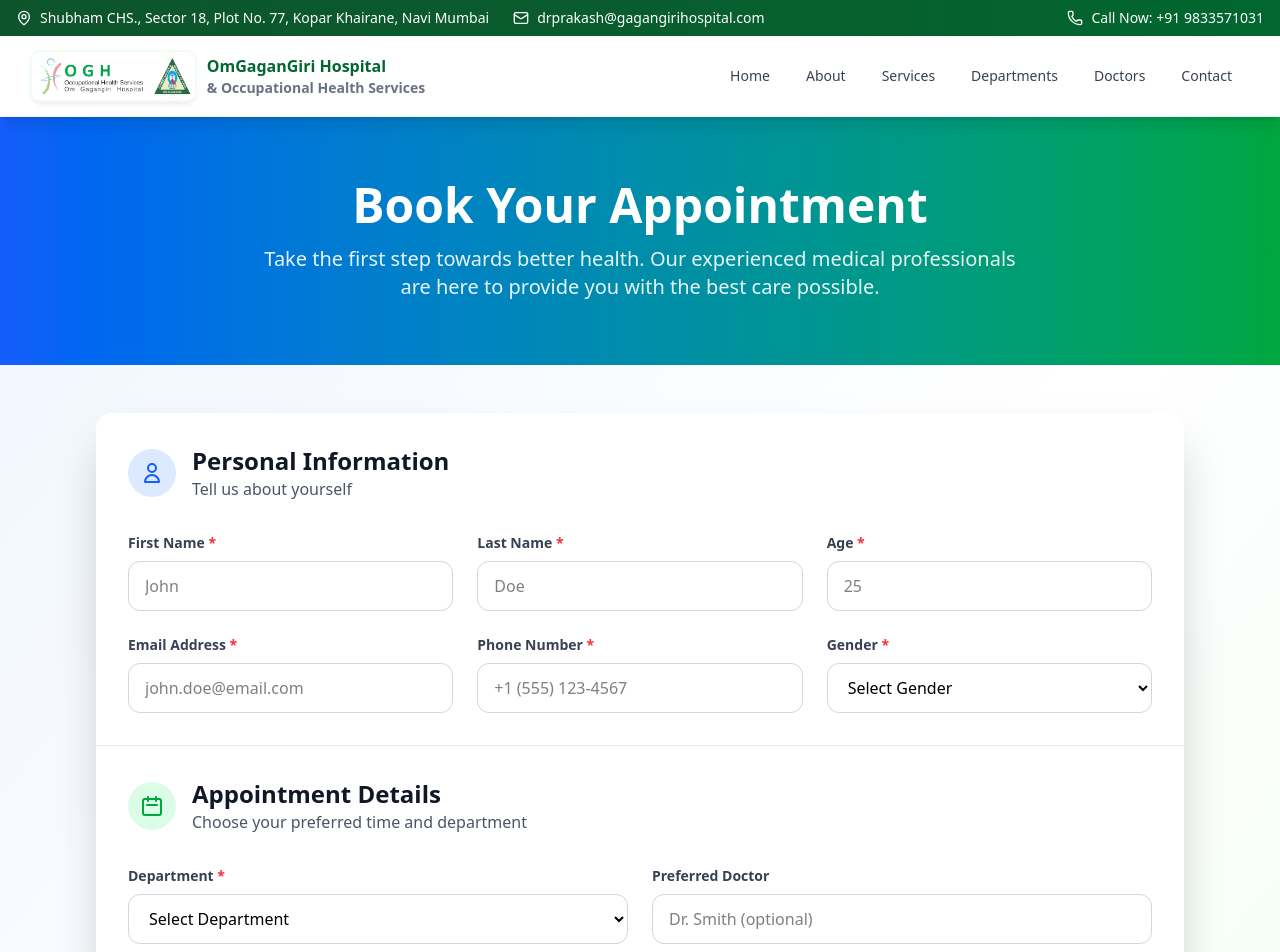
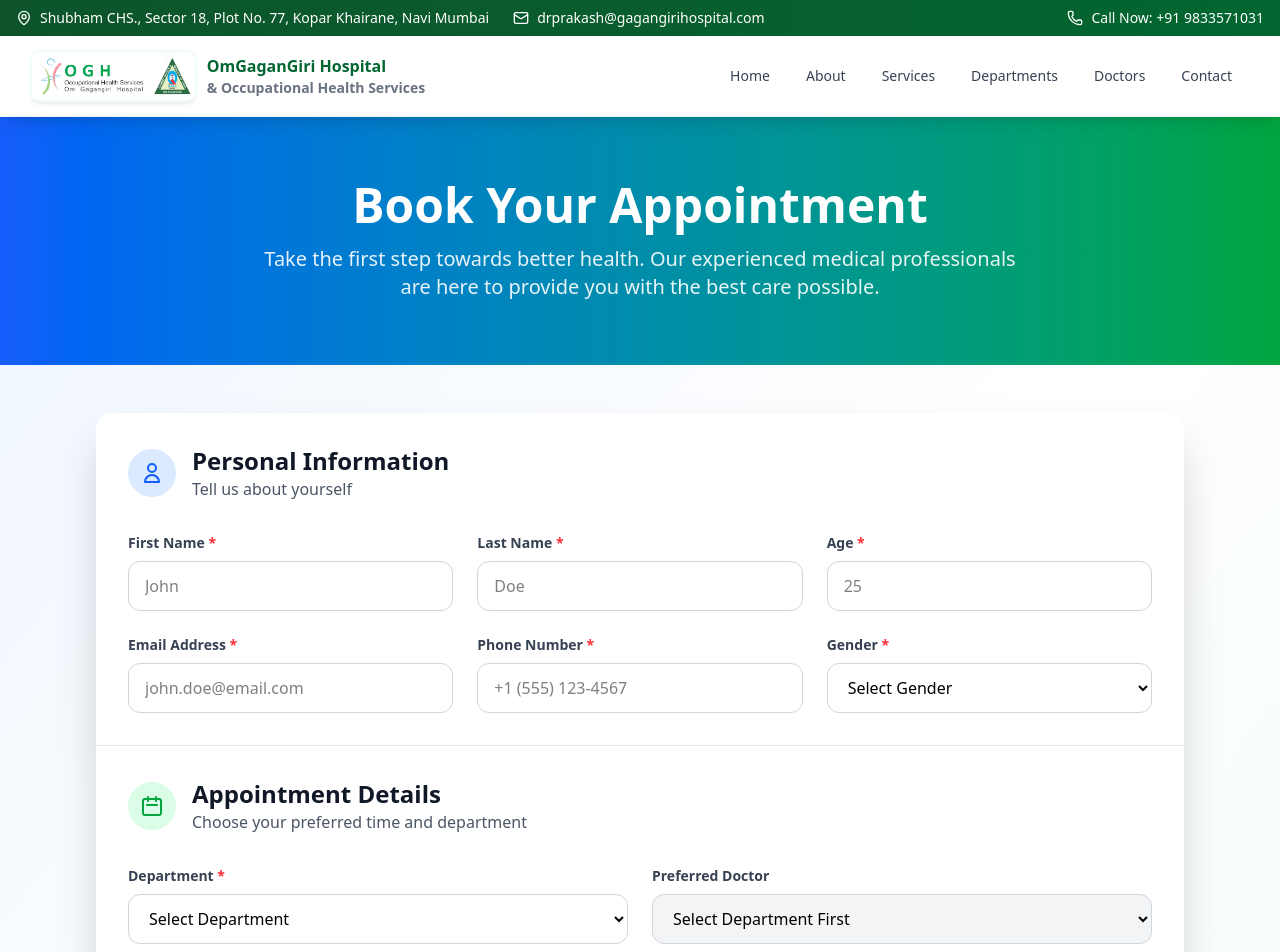
Before and after one commit to Nitish0777/ogh, a React (Vite) app: page /book-appointment in a window 1280 px wide. Shown: the top 952 px of the page. Built offline with nearby package versions, Linux system fonts and the light colour scheme.

Commit message:
Update healthcare statistics, refine location details, and enhance doctor selection functionality for improved user experience

```diff
--- a/src/components/HealthcareOverview.jsx
+++ b/src/components/HealthcareOverview.jsx
@@ -19,7 +19,7 @@ const HealthcareOverview = () => {
 
   const stats = [
     {
-      number: "3+",
+      number: "8+",
       label: "Expert Doctors",
       icon: <Users className="w-8 h-8" />,
       color: "from-green-500 to-green-600"
@@ -31,7 +31,7 @@ const HealthcareOverview = () => {
       color: "from-green-500 to-green-600"
     },
     {
-      number: "40+",
+      number: "20+",
       label: "Years Experience",
       icon: <Clock className="w-8 h-8" />,
       color: "from-green-500 to-green-600"
--- a/src/components/LocationSection.jsx
+++ b/src/components/LocationSection.jsx
@@ -12,7 +12,7 @@ const LocationsSection = () => {
     {
       image: hospital,
       title: "Om Gagangiri Hospital & & Occupational Health Services",
-      address: "Plot No. 123, Sector 10, Koparkhairne, Navi Mumbai - 400709",
+      address: "Plot no. 77, Shubham CHS Ltd, near Bharat bank, Sector 18, KoparKhairane, Navi Mumbai, Maharashtra 400709",
       phone: "+91 7666 6711 11",
       coordinates: { lat: 19.1009, lng: 73.0080 },
       googleMapsUrl: "https://maps.app.goo.gl/29UgHtm617PTsD5j7",
--- a/src/pages/BookAppointment.jsx
+++ b/src/pages/BookAppointment.jsx
@@ -22,15 +22,157 @@ const BookAppointment = () => {
   const [submitStatus, setSubmitStatus] = useState(null);
 
   const departments = [
-    { id: 'cardiology', name: 'Cardiology', icon: '❤️' },
-    { id: 'dermatology', name: 'Dermatology', icon: '🧴' },
-    { id: 'endocrinology', name: 'Endocrinology', icon: '🩺' },
-    { id: 'gastroenterology', name: 'Gastroenterology', icon: '🫁' },
-    { id: 'neurology', name: 'Neurology', icon: '🧠' },
-    { id: 'orthopedics', name: 'Orthopedics', icon: '🦴' },
-    { id: 'pediatrics', name: 'Pediatrics', icon: '👶' },
-    { id: 'psychiatry', name: 'Psychiatry', icon: '🧘' },
-    { id: 'emergency', name: 'Emergency Medicine', icon: '🚨' }
+    { id: 'endocrinology', name: 'Endocrinology' },
+    { id: 'gastroenterology', name: 'Gastroenterology' },
+    { id: 'neurology', name: 'Neurology' },
+    { id: 'orthopedics', name: 'Orthopedics' },
+    { id: 'pediatrics', name: 'Pediatrics' },
+    { id: 'psychiatry', name: 'Psychiatry' },
+    { id: 'emergency', name: 'Emergency Medicine' },
+    { id: 'surgery', name: 'Surgery' },
+    { id: 'gynecology', name: 'Gynecology' },
+    { id: 'oncology', name: 'Oncology' },
+    { id: 'nephrology', name: 'Nephrology' },
+    { id: 'spine', name: 'Spine Surgery' },
+    { id: 'plastic', name: 'Plastic Surgery' },
+    { id: 'general', name: 'General Medicine' },
+    { id: 'pathology', name: 'Pathology' },
+    { id: 'urology', name: 'Urology' },
+    { id: 'critical', name: 'Critical Care' },
+    { id: 'anesthesia', name: 'Anesthesia' },
+    { id: 'ent', name: 'ENT' },
+    { id: 'ophthalmology', name: 'Ophthalmology' }
+  ];
+
+  const doctors = [
+    {
+      id: 1,
+      name: 'Dr. Prakash Shendge',
+      specialization: 'General & Laparoscopic Surgeon',
+      department: 'surgery',
+      experience: '26+ Years',
+      availability: 'Mon - Fri: 11:00 AM - 1:00 PM & 7 PM to 9 PM'
+    },
+    {
+      id: 2,
+      name: 'Dr. Rekha Kaushal',
+      specialization: 'Gynaecologists',
+      department: 'gynecology',
+      experience: '14+ Years',
+      availability: 'Mon - Sat: 10:00 AM - 6:00 PM'
+    },
+    {
+      id: 3,
+      name: 'Dr. Shirish Shetty',
+      specialization: 'Oncology',
+      department: 'oncology',
+      experience: '15+ Years',
+      availability: 'Tue - Sat: 8:00 AM - 4:00 PM'
+    },
+    {
+      id: 4,
+      name: 'Dr. Amit Nagrik',
+      specialization: 'Nephrologist',
+      department: 'nephrology',
+      experience: '11+ Years',
+      availability: 'Mon - Fri: 10:00 AM - 4:00 PM'
+    },
+    {
+      id: 5,
+      name: 'Dr. Arvind Vatkar',
+      specialization: 'Spine Surgeon',
+      department: 'spine',
+      experience: '13+ Years',
+      availability: 'Tue - Sat: 9:00 AM - 3:00 PM'
+    },
+    {
+      id: 6,
+      name: 'Dr. Manpreet Juneja',
+      specialization: 'Plastic Surgeon',
+      department: 'plastic',
+      experience: '10+ Years',
+      availability: 'Wed - Sun: 11:00 AM - 5:00 PM'
+    },
+    {
+      id: 7,
+      name: 'Dr. Vikas Deshmukh',
+      specialization: 'General Medicine',
+      department: 'general',
+      experience: '12+ Years',
+      availability: 'Mon - Sat: 8:00 AM - 6:00 PM'
+    },
+    {
+      id: 8,
+      name: 'Dr. Sachin Kale',
+      specialization: 'Orthopaedics',
+      department: 'orthopedics',
+      experience: '14+ Years',
+      availability: 'Mon - Fri: 9:00 AM - 5:00 PM'
+    },
+    {
+      id: 9,
+      name: 'Dr. Shonit Agarwal',
+      specialization: 'Pathologist',
+      department: 'pathology',
+      experience: '11+ Years',
+      availability: 'Mon - Sat: 7:00 AM - 3:00 PM'
+    },
+    {
+      id: 10,
+      name: 'Dr. Amit Bhoir',
+      specialization: 'Urologist',
+      department: 'urology',
+      experience: '13+ Years',
+      availability: 'Mon - Fri: 10:00 AM - 4:00 PM'
+    },
+    {
+      id: 11,
+      name: 'Dr. Mustafa',
+      specialization: 'Pediatrician',
+      department: 'pediatrics',
+      experience: '8+ Years',
+      availability: 'Mon - Sat: 9:00 AM - 5:00 PM'
+    },
+    {
+      id: 12,
+      name: 'Dr. Rohit Moharir',
+      specialization: 'Critical Care Intensivist',
+      department: 'critical',
+      experience: '12+ Years',
+      availability: 'Available 24/7 for emergencies'
+    },
+    {
+      id: 13,
+      name: 'Dr. Vikas Deshmukh',
+      specialization: 'Psychiatrist',
+      department: 'psychiatry',
+      experience: '10+ Years',
+      availability: 'Mon - Fri: 2:00 PM - 7:00 PM'
+    },
+    {
+      id: 14,
+      name: 'Dr. Rajendra Khade',
+      specialization: 'Anesthetist',
+      department: 'anesthesia',
+      experience: '15+ Years',
+      availability: 'Available during surgical procedures'
+    },
+    {
+      id: 15,
+      name: 'Dr. Sachin Nemane',
+      specialization: 'ENT Specialist',
+      department: 'ent',
+      experience: '9+ Years',
+      availability: 'Tue - Sat: 10:00 AM - 4:00 PM'
+    },
+    {
+      id: 16,
+      name: 'Dr. Rajpal Usnale',
+      specialization: 'Ophthalmologist',
+      department: 'ophthalmology',
+      experience: '11+ Years',
+      availability: 'Mon - Fri: 9:00 AM - 3:00 PM'
+    }
   ];
 
   const timeSlots = [
@@ -60,7 +202,9 @@ const BookAppointment = () => {
     const { name, value } = e.target;
     setFormData(prev => ({
       ...prev,
-      [name]: value
+      [name]: value,
+      // Clear doctor selection when department changes
+      ...(name === 'department' && { doctor: '' })
     }));
 
     // Clear error when user starts typing
@@ -112,6 +256,18 @@ const BookAppointment = () => {
     const tomorrow = new Date();
     tomorrow.setDate(tomorrow.getDate() + 1);
     return tomorrow.toISOString().split('T')[0];
+  };
+
+  // Get available doctors for selected department
+  const getAvailableDoctors = () => {
+    if (!formData.department) return [];
+    return doctors.filter(doctor => doctor.department === formData.department);
+  };
+
+  // Get departments that have doctors available
+  const getAvailableDepartments = () => {
+    const departmentsWithDoctors = new Set(doctors.map(doctor => doctor.department));
+    return departments.filter(dept => departmentsWithDoctors.has(dept.id));
   };
 
   return (
@@ -325,9 +481,9 @@ const BookAppointment = () => {
                     }`}
                   >
                     <option value="">Select Department</option>
-                    {departments.map((dept) => (
+                    {getAvailableDepartments().map((dept) => (
                       <option key={dept.id} value={dept.id}>
-                        {dept.icon} {dept.name}
+                        {dept.name}
                       </option>
                     ))}
                   </select>
@@ -338,14 +494,27 @@ const BookAppointment = () => {
                   <label className="block text-sm font-semibold text-gray-700 mb-2">
                     Preferred Doctor
                   </label>
-                  <input
-                    type="text"
+                  <select
                     name="doctor"
                     value={formData.doctor}
                     onChange={handleChange}
-                    className="w-full px-4 py-3 border border-gray-300 rounded-xl focus:ring-2 focus:ring-blue-500 focus:border-transparent transition duration-200"
-                    placeholder="Dr. Smith (optional)"
-                  />
+                    disabled={!formData.department}
+                    className="w-full px-4 py-3 border border-gray-300 rounded-xl focus:ring-2 focus:ring-blue-500 focus:border-transparent transition duration-200 disabled:bg-gray-100 disabled:cursor-not-allowed"
+                  >
+                    <option value="">
+                      {!formData.department ? 'Select Department First' : 'Select Doctor (Optional)'}
+                    </option>
+                    {getAvailableDoctors().map((doctor) => (
+                      <option key={doctor.id} value={doctor.name}>
+                        {doctor.name} - {doctor.specialization} ({doctor.experience})
+                      </option>
+                    ))}
+                  </select>
+                  {formData.department && getAvailableDoctors().length === 0 && (
+                    <p className="text-amber-600 text-sm mt-1">
+                      No doctors available for this department currently
+                    </p>
+                  )}
                 </div>
 
                 <div>
--- a/src/pages/Contact.jsx
+++ b/src/pages/Contact.jsx
@@ -16,7 +16,7 @@ const Contact = () => {
   const locations = [
     {
       title: "Om Gagangiri Hospital & Occupational Health Services",
-      address: "Plot No. 123, Sector 10, Koparkhairne, Navi Mumbai - 400709",
+      address: "Plot no. 77, Shubham CHS Ltd, near Bharat bank, Sector 18, KoparKhairane, Navi Mumbai, Maharashtra 400709",
       phone: "+91 7666 6711 11",
       coordinates: { lat: 19.1009, lng: 73.0080 },
       googleMapsUrl: "https://maps.app.goo.gl/29UgHtm617PTsD5j7",
--- a/src/pages/Doctors.jsx
+++ b/src/pages/Doctors.jsx
@@ -1,5 +1,6 @@
 import React from 'react';
 import { useNavigate } from 'react-router-dom';
+import { User } from 'lucide-react';
 // Import doctor images
 import doctor1 from '../assets/prakash.jpeg';
 import doctor2 from '../assets/rekha_kaushal.jpeg';
@@ -117,6 +118,66 @@ const Doctors = () => {
       description: 'Specialist in urological disorders, kidney stones, and minimally invasive urological procedures.',
       availability: 'Mon - Fri: 10:00 AM - 4:00 PM'
     },
+    {
+      id: 11,
+      name: 'Dr. Mustafa',
+      specialization: 'Pediatrician',
+      image: null,
+      experience: '8+ Years',
+      education: 'MBBS, MD (Pediatrics)',
+      description: 'Expert in child healthcare, vaccinations, and pediatric treatments for infants and children.',
+      availability: 'Mon - Sat: 9:00 AM - 5:00 PM'
+    },
+    {
+      id: 12,
+      name: 'Dr. Rohit Moharir',
+      specialization: 'Critical Care Intensivist',
+      image: null,
+      experience: '12+ Years',
+      education: 'MBBS, MD (Anesthesia), FNB (Critical Care)',
+      description: 'Specialist in intensive care medicine and critical patient management in ICU settings.',
+      availability: 'Available 24/7 for emergencies'
+    },
+    {
+      id: 13,
+      name: 'Dr. Vikas Deshmukh',
+      specialization: 'Psychiatrist',
+      image: null,
+      experience: '10+ Years',
+      education: 'MBBS, MD (Psychiatry)',
+      description: 'Mental health specialist focusing on anxiety, depression, and behavioral disorders.',
+      availability: 'Mon - Fri: 2:00 PM - 7:00 PM'
+    },
+    {
+      id: 14,
+      name: 'Dr. Rajendra Khade',
+      specialization: 'Anesthetist',
+      image: null,
+      experience: '15+ Years',
+      education: 'MBBS, MD (Anesthesiology)',
+      description: 'Expert in anesthesia administration for surgeries and pain management procedures.',
+      availability: 'Available during surgical procedures'
+    },
+    {
+      id: 15,
+      name: 'Dr. Sachin Nemane',
+      specialization: 'ENT Specialist',
+      image: null,
+      experience: '9+ Years',
+      education: 'MBBS, MS (ENT)',
+      description: 'Specialist in ear, nose, and throat disorders with expertise in ENT surgeries.',
+      availability: 'Tue - Sat: 10:00 AM - 4:00 PM'
+    },
+    {
+      id: 16,
+      name: 'Dr. Rajpal Usnale',
+      specialization: 'Ophthalmologist',
+      image: null,
+      experience: '11+ Years',
+      education: 'MBBS, MS (Ophthalmology)',
+      description: 'Eye specialist focusing on vision problems, eye surgeries, and comprehensive eye care.',
+      availability: 'Mon - Fri: 9:00 AM - 3:00 PM'
+    },
   ];
 
   const handleDoctorClick = (doctor) => {
@@ -163,12 +224,16 @@ const Doctors = () => {
               onClick={() => handleDoctorClick(doctor)}
             >
               {/* Doctor Image */}
-              <div className="relative h-64 overflow-hidden">
-                <img
-                  src={doctor.image}
-                  alt={doctor.name}
-                  className="w-full h-full object-cover object-center"
-                />
+              <div className="relative h-64 overflow-hidden bg-gray-100 flex items-center justify-center">
+                {doctor.image ? (
+                  <img
+                    src={doctor.image}
+                    alt={doctor.name}
+                    className="w-full h-full object-cover object-center"
+                  />
+                ) : (
+                  <User className="text-gray-400 w-20 h-20" />
+                )}
               </div>
 
               {/* Doctor Info */}
```
Also changed, not shown: src/components/about/Specialists.jsx (+12 -0 lines).
